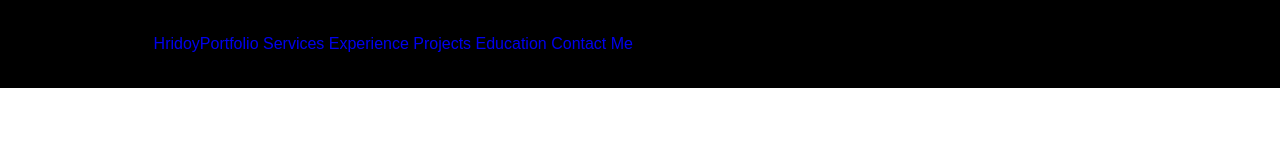
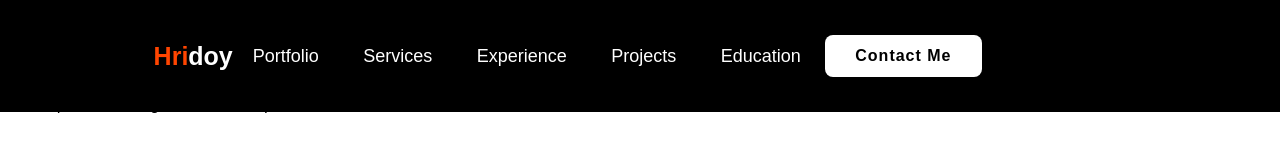
Before and after one commit to hridoydas23150/hridoy-das-250, a plain HTML site: page index.html in a window 1280 px wide. Drawn offline with nearby package versions, Linux system fonts and the light colour scheme.

Commit message:
hridoydas

```diff
--- a/index.html
+++ b/index.html
@@ -20,7 +20,17 @@
         <a href="#">Projects</a>
         <a href="#">Education</a>
      </nav>\
+
      <a href="#" class="contact">Contact Me</a>
      </header>
+     <section class="home">
+        <div class="home-content">
+            <h3>Hi</h3>
+
+            <h1>I'm <span>Hridoy <br></span>a Forntend Devloper</h1>
+
+            <p>Lorem ipsum dolor, sit amet consectetur adipisicing elit. Quibusdam dignissimos officiis quae, voluptates, sed tempore dolor eaque minima rerum incidunt pariatur placeat numquam eius neque mollitia fugit? Minima, neque veritatis?</p>
+        </div>
+     </section>
     </body>
 </html>
--- a/style.css
+++ b/style.css
@@ -21,5 +21,46 @@
     z-index: 100;
 }
 .logo{
-
+    font-size: 25px;
+    color: white;
+    font-weight: 600;
+    transition: 0.3s ease;
 }
+.logo:hover{
+    color: orangered;
+    text-decoration: 0 0 25px orangered ,
+                     0 0 25px orangered;
+                     transform: scale(1.1);
+}
+span{
+    color: orangered;
+}
+.navbar a{
+    font-size: 18px;
+    color: white;
+    font-weight: 500;
+    margin: 0 20px;
+    border-bottom: 3px solid transparent;
+    transition: 0.3s ease;
+}
+.navbar a:hover,
+.navbar a:active{
+    color: orangered;
+    border-bottom: 3px solid orangered;
+}
+.contact{
+    padding: 10px 28px;
+    background-color: white;
+    color: black;
+    border: 2px solid transparent;
+    border-radius: 8px;
+    font-size: 16px;
+    letter-spacing: 1px;
+    font-weight: 600;
+    transition: 0.3s ease;
+}
+.contact:hover{
+    background-color: orangered;
+    box-shadow: 0 0 25px orangered;
+    color: white;
+}
```
